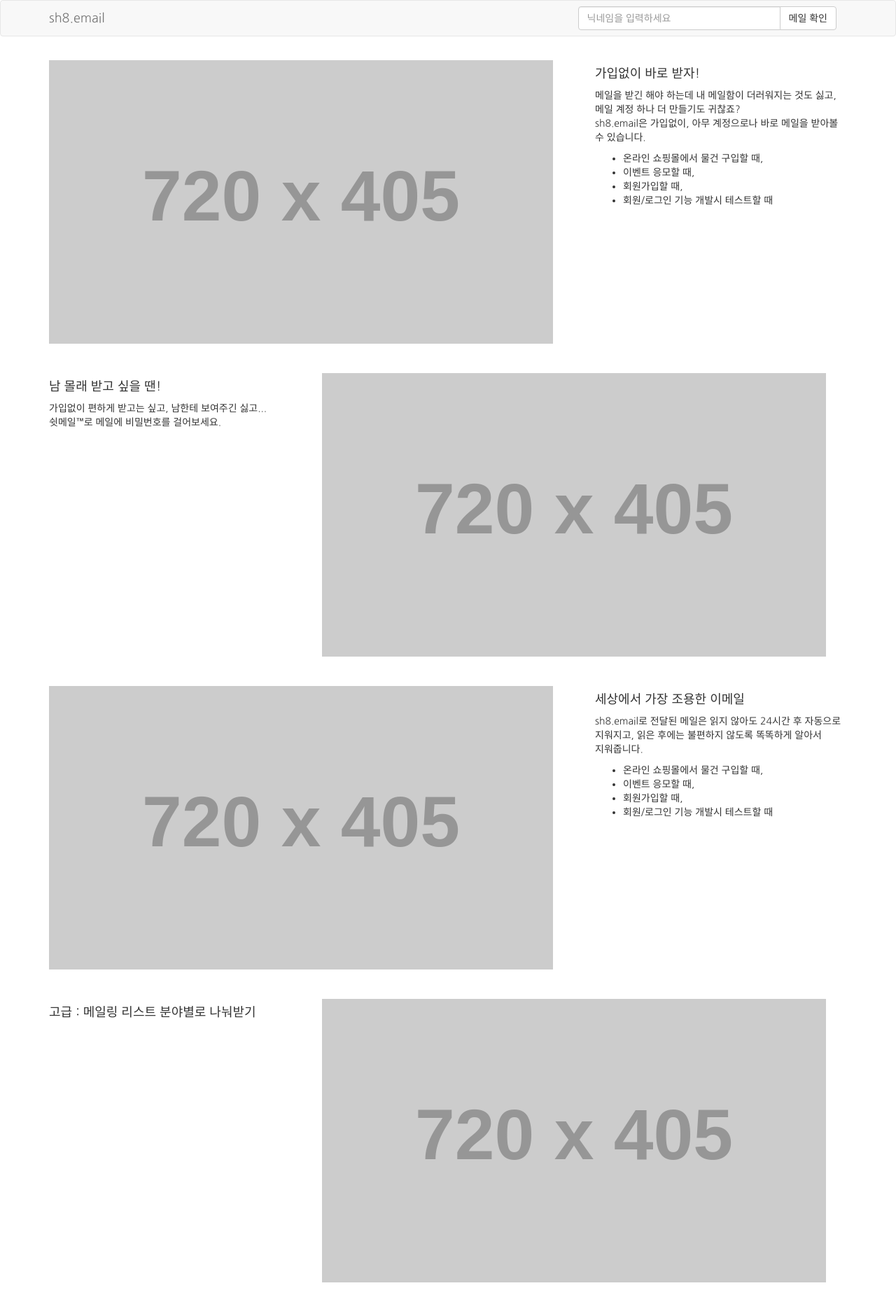
After one commit to triplepy/sh8email-django, a Django app: template front/templates/front/help.html in a window 1280 px wide. The commit adds this page. Shown: the whole page at 70% size. Run offline with Django 3.2, Linux system fonts and the light colour scheme; the template is opened without the code that fills it, so the values that code supplies are empty; grey boxes labelled with a size stand in for pictures from a placeholder-image service; parts of the project's set-up code (start-up, migrations or seed data) failed here and were passed over; some libraries are stand-ins or nearby versions.

Commit message:
Added markup draft of help page.

```diff
--- /dev/null
+++ b/front/templates/front/help.html
@@ -0,0 +1,75 @@
+{% extends 'front/base.html' %}
+{% load staticfiles %}
+
+{% block content %}
+
+<style>
+.help--item {
+  padding-top: 1em;
+  padding-bottom: 2em;
+}
+</style>
+
+<div class="row help--item">
+	<div class="col-md-8">
+    <img src="//placehold.it/720x405" alt="" class="img-responsive">
+  </div>
+  <div class="col-md-4">
+    <h4>가입없이 바로 받자!</h4>
+
+    <p>
+      메일을 받긴 해야 하는데 내 메일함이 더러워지는 것도 싫고, 메일 계정 하나 더 만들기도 귀찮죠?<br>
+      sh8.email은 가입없이, 아무 계정으로나 바로 메일을 받아볼 수 있습니다.
+    </p>
+
+    <ul>
+      <li>온라인 쇼핑몰에서 물건 구입할 때,</li>
+      <li>이벤트 응모할 때,</li>
+      <li>회원가입할 때,</li>
+      <li>회원/로그인 기능 개발시 테스트할 때</li>
+    </ul>
+  </div>
+</div>
+<div class="row help--item">
+  <div class="col-md-8 col-md-push-4">
+    <img src="//placehold.it/720x405" alt="" class="img-responsive">
+  </div>
+  <div class="col-md-4 col-md-pull-8">
+    <h4>남 몰래 받고 싶을 땐!</h4>
+
+    <p>
+      가입없이 편하게 받고는 싶고, 남한테 보여주긴 싫고...<br>
+      쉿메일&trade;로 메일에 비밀번호를 걸어보세요.
+    </p>
+  </div>
+</div>
+<div class="row help--item">
+	<div class="col-md-8">
+    <img src="//placehold.it/720x405" alt="" class="img-responsive">
+  </div>
+  <div class="col-md-4">
+    <h4>세상에서 가장 조용한 이메일</h4>
+
+    <p>
+      sh8.email로 전달된 메일은 읽지 않아도 24시간 후 자동으로 지워지고,
+      읽은 후에는 불편하지 않도록 똑똑하게 알아서 지워줍니다.
+    </p>
+
+    <ul>
+      <li>온라인 쇼핑몰에서 물건 구입할 때,</li>
+      <li>이벤트 응모할 때,</li>
+      <li>회원가입할 때,</li>
+      <li>회원/로그인 기능 개발시 테스트할 때</li>
+    </ul>
+  </div>
+</div>
+<div class="row help--item">
+  <div class="col-md-8 col-md-push-4">
+    <img src="//placehold.it/720x405" alt="" class="img-responsive">
+  </div>
+  <div class="col-md-4 col-md-pull-8">
+    <h4>고급 : 메일링 리스트 분야별로 나눠받기</h4>
+  </div>
+</div>
+
+{% endblock %}
--- a/front/urls.py
+++ b/front/urls.py
@@ -6,4 +6,5 @@ urlpatterns = [
     url(r'^wehavesecret', views.wehavesecret, name='wehavesecret'),
     url(r'^list/$', views.list_, name='list'),
     url(r'^(?P<pk>[0-9]+)/$', views.detail, name='detail'),
+    url(r'^help/$', views.help_, name='help'),
 ]
--- a/front/views.py
+++ b/front/views.py
@@ -57,3 +57,7 @@ def list_(request):
         'mail_list': mail_list,
         'recipient': recipient,
     })
+
+
+def help_(request):
+    return render(request, 'front/help.html')
```
Also changed, not shown: front/templates/front/intro.html (+7 -1 lines).
